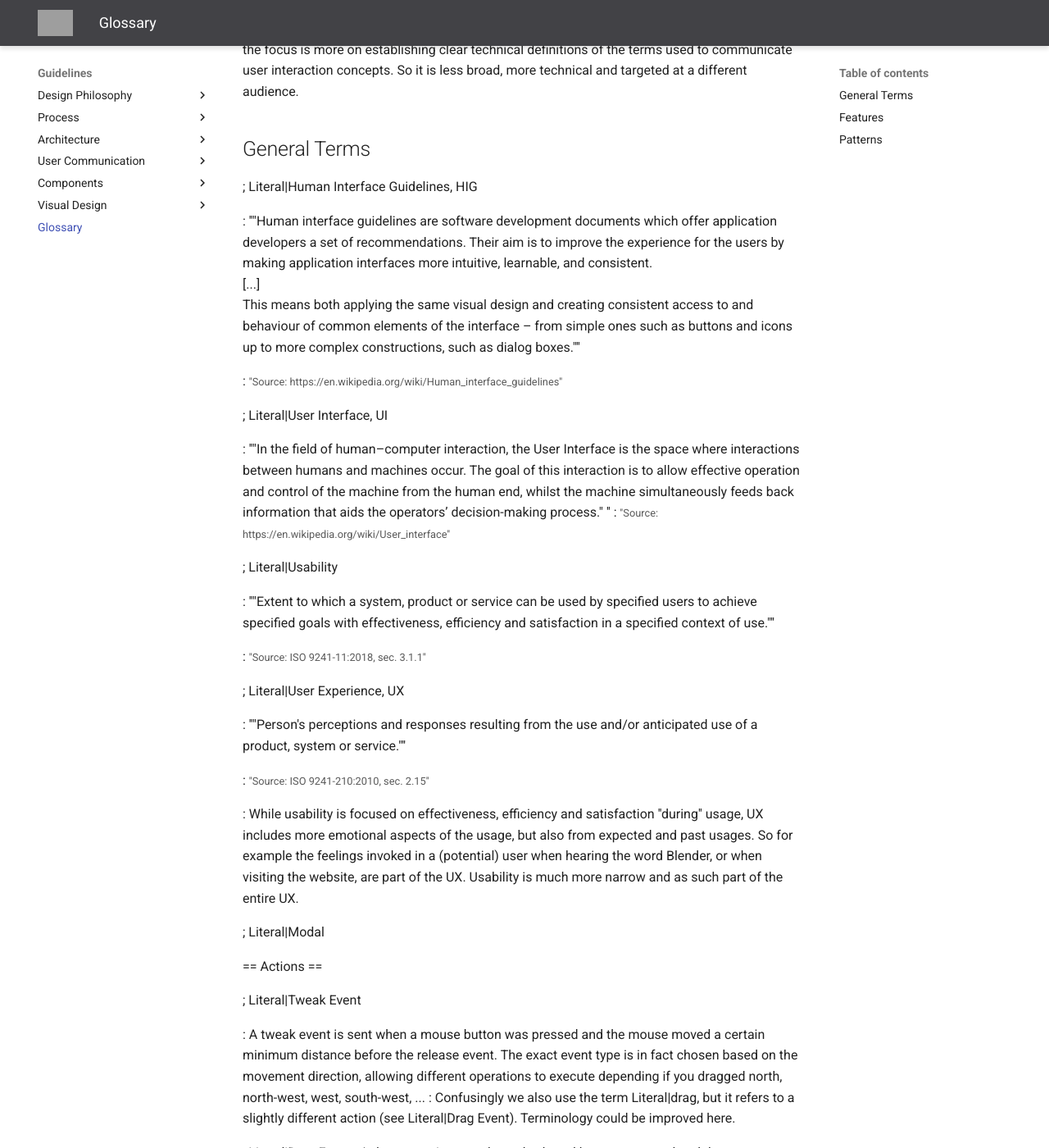
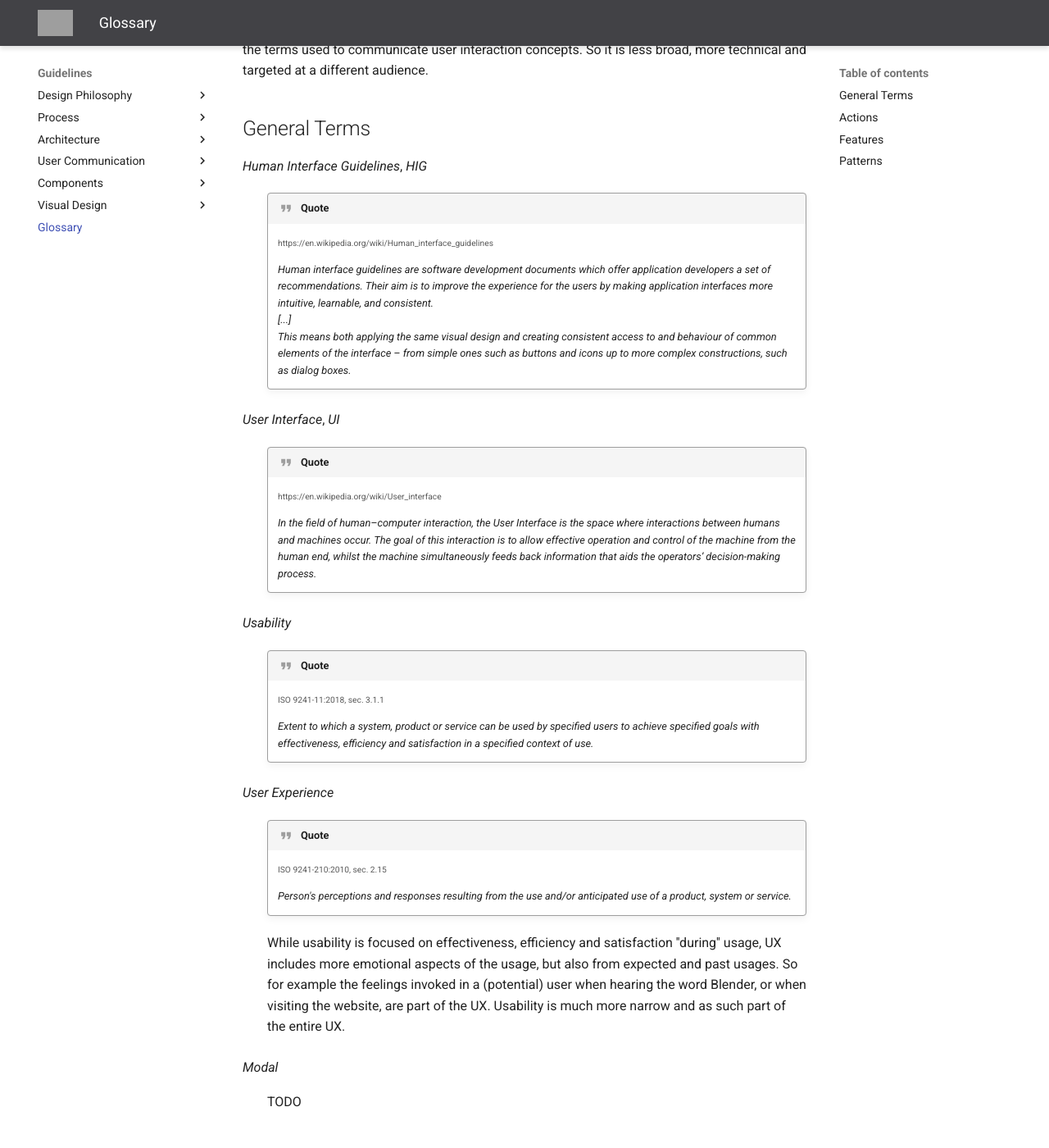
Before and after one commit to julianeisel/Blender-HIG, an MkDocs documentation site: the page built from docs/glossary.md, in a window 1280 px wide and 1400 px high, scrolled down 422 px. Shown: the whole window at 82% size. Built offline with MkDocs 1.6.1 and Material for MkDocs 9.7.7, drawn with Linux system fonts in a browser that asks for light colours; some of the changed text lies outside the part shown; grey boxes are pictures that could not be loaded.

Commit message:
Replace Wiki templates & port Glossary to Markdown
* Adds the necessary bits for custom Python defined Markdown macros.
* Adds Markdown macro for Phabricator links. E.g. `{{Phab("P123")}}` or
  `{{Phab("T1234", "Custom Link Text")}}`
* Enable attr_list extension. Makes custom anchors easier (e.g.
  `# Foo-bar { #foo_bar }`
* Enable def_list extension for the glossary definition layout.
* Enable pymdownx.keys extension for shortcut display (e.g. `++shift+enter++`).
* Update the glossary to Markdown, now that the layout/Markdown features are
  there for it.

```diff
--- a/docs/glossary.md
+++ b/docs/glossary.md
@@ -1,55 +1,99 @@
 # Glossary
 
-With the complexity of the Blender project comes the need of a common language with clearly defined terms. The glossary here should help establishing this.
+With the complexity of the Blender project comes the need of a common language
+with clearly defined terms. The glossary here should help establishing this.
 
-There is another [https://docs.blender.org/manual/en/latest/glossary/index.html glossary in the Blender Manual], but it contains mostly general terms for the computer graphics context. Here the focus is more on establishing clear technical definitions of the terms used to communicate user interaction concepts. So it is less broad, more technical and targeted at a different audience.
+There is another [glossary in the Blender
+Manual](https://docs.blender.org/manual/en/latest/glossary/index.html), but it
+contains mostly general terms for the computer graphics context. Here the focus
+is more on establishing clear technical definitions of the terms used to
+communicate user interaction concepts. So it is less broad, more technical and
+targeted at a different audience.
 
 ## General Terms
 
-; Literal|Human Interface Guidelines, HIG
+_Human Interface Guidelines_, _HIG_
 
-: ''"Human interface guidelines are software development documents which offer application developers a set of recommendations. Their aim is to improve the experience for the users by making application interfaces more intuitive, learnable, and consistent.<br/>[...]<br/>This means both applying the same visual design and creating consistent access to and behaviour of common elements of the interface – from simple ones such as buttons and icons up to more complex constructions, such as dialog boxes."''
+:   !!! quote
+        <small>https://en.wikipedia.org/wiki/Human_interface_guidelines</small>
 
-: <small>''Source: https://en.wikipedia.org/wiki/Human_interface_guidelines''</small>
+        _Human interface guidelines are software development documents which
+        offer application developers a set of recommendations. Their aim is to
+        improve the experience for the users by making application interfaces
+        more intuitive, learnable, and consistent.
+        [...]
+        This means both applying the same visual design and creating consistent
+        access to and behaviour of common elements of the interface – from
+        simple ones such as buttons and icons up to more complex constructions,
+        such as dialog boxes._
 
-; Literal|User Interface, UI
+_User Interface_, _UI_
 
-: ''"In the field of human–computer interaction, the User Interface is the space where interactions between humans and machines occur. The goal of this interaction is to allow effective operation and control of the machine from the human end, whilst the machine simultaneously feeds back information that aids the operators’ decision-making process."
-''
-: <small>''Source: https://en.wikipedia.org/wiki/User_interface''</small>
+:   !!! quote
+        <small>https://en.wikipedia.org/wiki/User_interface</small>
 
-; Literal|Usability
+        _In the field of human–computer interaction, the User Interface is the
+        space where interactions between humans and machines occur. The goal of
+        this interaction is to allow effective operation and control of the
+        machine from the human end, whilst the machine simultaneously feeds back
+        information that aids the operators’ decision-making process._
 
-: ''"Extent to which a system, product or service can be used by specified users to achieve specified goals with effectiveness, efficiency and satisfaction in a specified context of use."''
+_Usability_
 
-: <small>''Source: ISO 9241-11:2018, sec. 3.1.1''</small>
+: !!! quote
+        <small>ISO 9241-11:2018, sec. 3.1.1</small>
 
-; Literal|User Experience, UX
+        _Extent to which a system, product or service can be used by specified
+        users to achieve specified goals with effectiveness, efficiency and
+        satisfaction in a specified context of use._
 
-: ''"Person's perceptions and responses resulting from the use and/or anticipated use of a product, system or service."''
+_User Experience_
 
-: <small>''Source: ISO 9241-210:2010, sec. 2.15''</small>
+: !!! quote
+        <small>ISO 9241-210:2010, sec. 2.15</small>
 
-: While usability is focused on effectiveness, efficiency and satisfaction ''during'' usage, UX includes more emotional aspects of the usage, but also from expected and past usages. So for example the feelings invoked in a (potential) user when hearing the word Blender, or when visiting the website, are part of the UX. Usability is much more narrow and as such part of the entire UX.
+        _Person's perceptions and responses resulting from the use and/or
+        anticipated use of a product, system or service._
+    While usability is focused on effectiveness, efficiency and satisfaction
+    ''during'' usage, UX includes more emotional aspects of the usage, but also
+    from expected and past usages. So for example the feelings invoked in a
+    (potential) user when hearing the word Blender, or when visiting the
+    website, are part of the UX. Usability is much more narrow and as such part
+    of the entire UX.
 
-; Literal|Modal
+_Modal_
 
-== Actions ==
+:   TODO
 
-; Literal|Tweak Event
+## Actions
 
-: A tweak event is sent when a mouse button was pressed and the mouse moved a certain minimum distance before the release event. The exact event type is in fact chosen based on the movement direction, allowing different operations to execute depending if you dragged north, north-west, west, south-west, ...
-: Confusingly we also use the term Literal|drag, but it refers to a slightly different action (see Literal|Drag Event). Terminology could be improved here.
+_Tweak Event_ { #tweak-event }
 
-; Literal|Drag Event
-: A drag event is sent when a keyboard key was pressed and the mouse moved a certain minimum distance before the release event.
-: Confusingly we also use the term Literal|tweak, but it refers to a slightly different action (see Literal|Tweak Event). Terminology could be improved here.
+:   A tweak event is sent when a mouse button was pressed and the mouse moved a
+    certain minimum distance before the release event. The exact event type is
+    in fact chosen based on the movement direction, allowing different
+    operations to execute depending if you dragged north, north-west, west,
+    south-west, ...
 
-; Literal|Click Event
+    Confusingly we also use the term _drag_, but it refers to a slightly
+    different action, see [_Drag Event_](#drag-event). Terminology could be
+    improved here.
 
-; Literal|Operator
+_Drag Event_ { #drag-event }
+:   A drag event is sent when a keyboard key was pressed and the mouse moved a
+    certain minimum distance before the release event.
+    Confusingly we also use the term _tweak_, but it refers to a slightly
+    different action, see [_Tweak Event_](#tweak-event). Terminology could be
+    improved here.
 
-; Tool
+_Click Event_
+:   TODO
+
+_Operator_
+:   TODO
+
+_Tool_
+:   TODO
 
 ## Features
 
--- a/mkdocs.yml
+++ b/mkdocs.yml
@@ -36,10 +36,16 @@ markdown_extensions:
   - admonition
   # Abbreviations.
   - abbr
+  # Custom attributs for headers, e.g. achors (`# Foo Bar {#foo-bar}`). Together with def_list also works for definitions.
+  - attr_list
+  # Definition lists.
+  - def_list
   # Code blocks with highlighting.
   - pymdownx.highlight
   # Collapsible "call-outs".
   - pymdownx.details
+  # Shortcut displaying (e.g ++shift+enter++)
+  - pymdownx.keys
   # Nesting of code and content blocks inside "call-outs".
   - pymdownx.superfences
   # Allows "including" contents from other files (e.g. for common abbreviations).
```
Also changed, not shown: docs/index.md (+4 -3 lines), docs/process/index.md (+2 -2 lines), docs/user-communication/dialogs.md (+1 -1 lines), docs/user-communication/writing-style.md (+1 -1 lines), main.py (added, +16 -0 lines), 1 other file.
